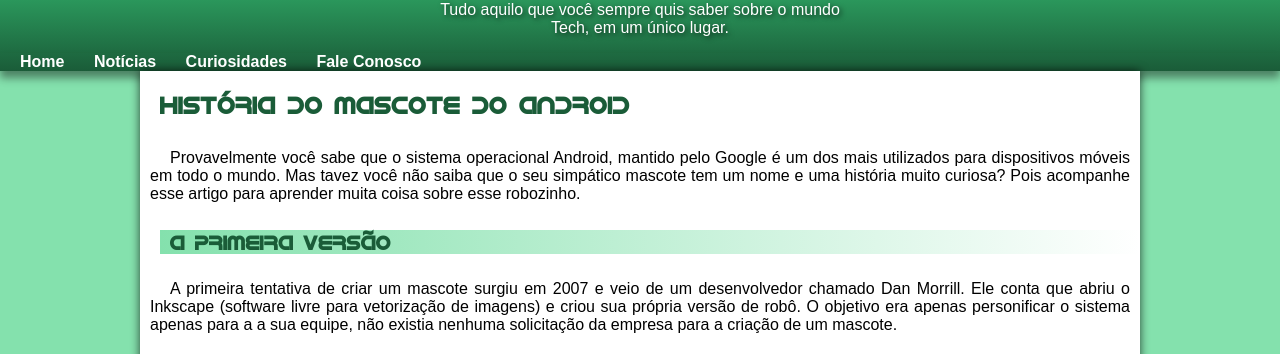
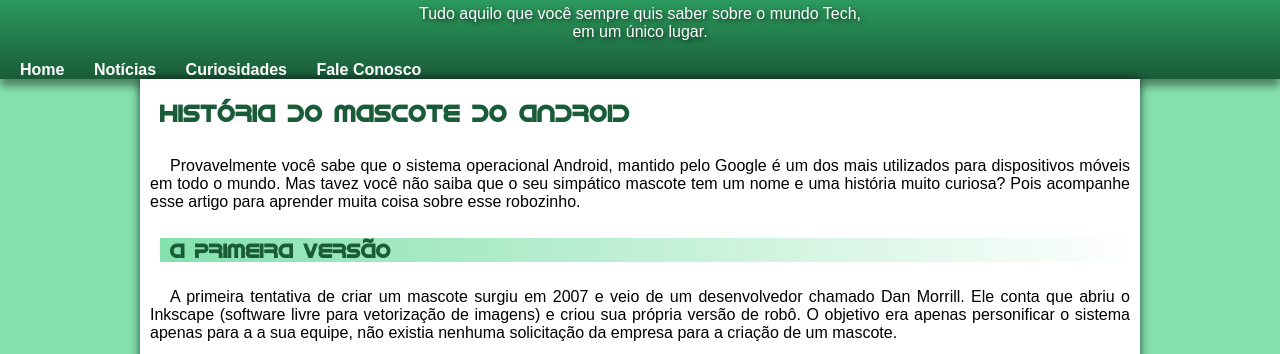
Before and after one commit to VieiraBRS/projeto-android, a plain HTML site: page index.html in a window 1280 px wide. Shown: the part 72-426 px from the top of the page. Drawn offline with Linux system fonts and the light colour scheme.

Commit message:
Atualização Header

```diff
--- a/index.html
+++ b/index.html
@@ -30,8 +30,12 @@
         }
         header > p{
             color: white;
+            font-size: 1em;
+            text-shadow: 2px 2px 5px rgba(0, 0, 0, 0.651);
+            max-width: 500px;
+            margin: auto;
+            padding: 20px;
             text-align: center;
-            text-shadow: 2px 2px 5px rgba(0, 0, 0, 0.651);
         }
 
         nav{
@@ -137,11 +141,13 @@
             display: inline-flex;
             align-items: flex-start;
             flex-direction: column;
+            max-width: 500px;
         }
         #direita{
             display: inline-flex;
             flex-direction: column;
             margin-left: 150px;
+            max-width: 500px;
 
         }
         aside{
@@ -171,7 +177,7 @@
 <body>
     <header>
         <h1>CURIOSIDADES DE TECNOLOGIA</h1>
-        <p>Tudo aquilo que você sempre quis saber sobre o mundo <br> Tech, em um único lugar.</p>
+        <p>Tudo aquilo que você sempre quis saber sobre o mundo Tech,<br> em um único lugar.</p>
 
     <nav>
     <a href="#">Home</a>
```
